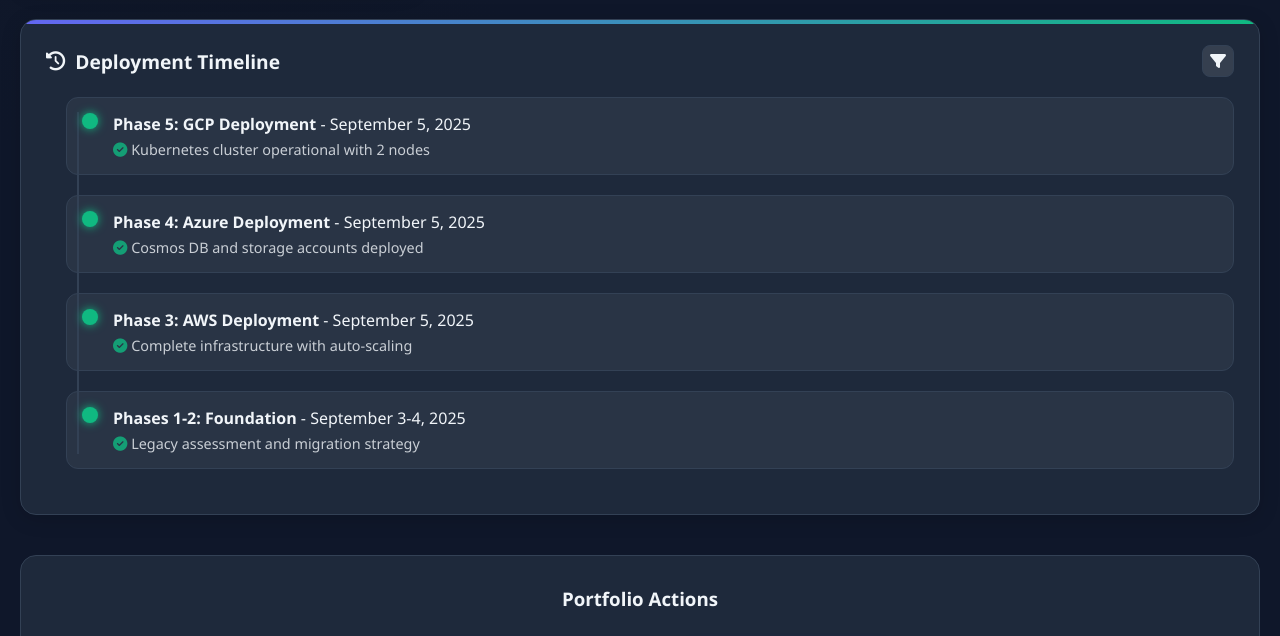
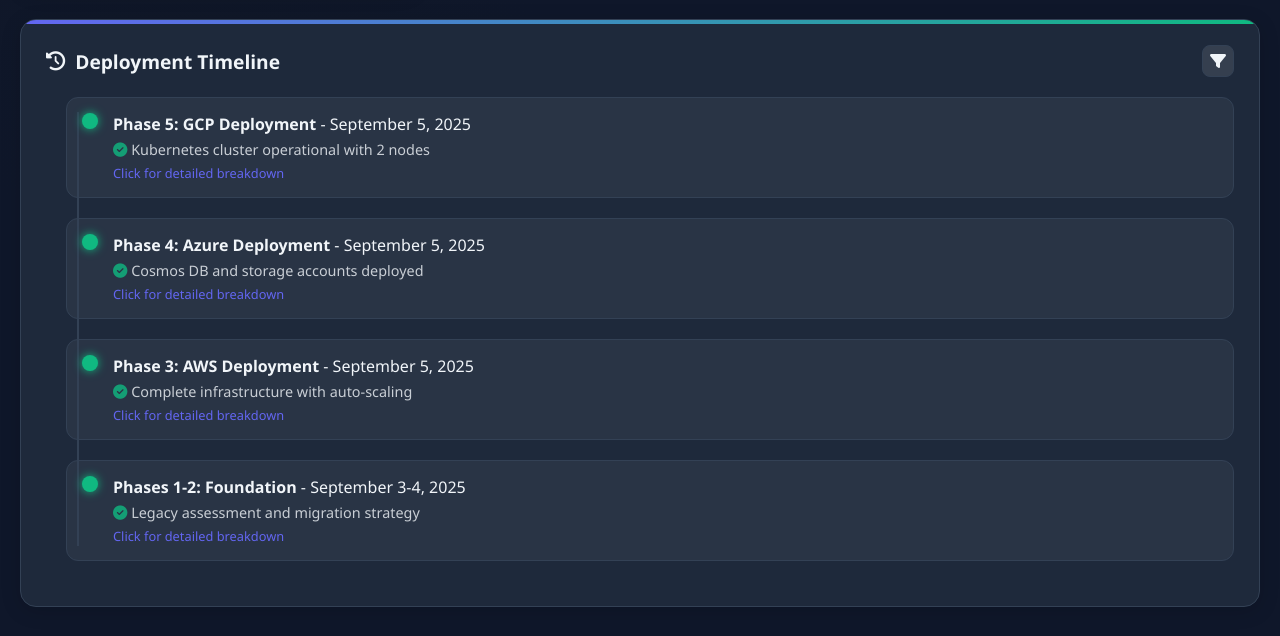
Before and after one commit to AJ-Almohammad/Enterprise-Cloud-Solutions-Portfolio-Demo-, a plain HTML site: page devops-dashboard.html in a window 1280 px wide. Shown: the part 1125-1761 px from the top of the page. Drawn offline with Linux system fonts and the light colour scheme.

Commit message:
Add interactive timeline with detailed phase breakdowns and documentation links

```diff
--- a/devops-dashboard.html
+++ b/devops-dashboard.html
@@ -702,7 +702,7 @@
                             </div>
                             <span>RDS Database</span>
                         </div>
-                        <strong style="color: var(--secondary;">">1 Available</strong>
+                        <strong style="color: var(--secondary);">1 Available</strong>
                     </div>
                     <div class="resource-item" onclick="viewKubernetesDetails()">
                         <div style="display: flex; align-items: center; gap: 10px;">
@@ -743,40 +743,47 @@
                 </div>
             </div>
             <div class="timeline">
-                <div class="timeline-item">
+                <div class="timeline-item" onclick="showPhaseDetails('phase5')" style="cursor: pointer;">
                     <div class="timeline-dot online"></div>
                     <div>
                         <strong>Phase 5: GCP Deployment</strong> - September 5, 2025
                         <div style="opacity: 0.8; font-size: 0.9rem; margin-top: 5px;">
                             <i class="fas fa-check-circle" style="color: var(--secondary);"></i> Kubernetes cluster operational with 2 nodes
                         </div>
+                        <div style="font-size: 0.8rem; color: var(--primary); margin-top: 5px;">Click for detailed breakdown</div>
                     </div>
                 </div>
-                <div class="timeline-item">
+
+                <div class="timeline-item" onclick="showPhaseDetails('phase4')" style="cursor: pointer;">
                     <div class="timeline-dot online"></div>
                     <div>
                         <strong>Phase 4: Azure Deployment</strong> - September 5, 2025
                         <div style="opacity: 0.8; font-size: 0.9rem; margin-top: 5px;">
                             <i class="fas fa-check-circle" style="color: var(--secondary);"></i> Cosmos DB and storage accounts deployed
                         </div>
+                        <div style="font-size: 0.8rem; color: var(--primary); margin-top: 5px;">Click for detailed breakdown</div>
                     </div>
                 </div>
-                <div class="timeline-item">
+
+                <div class="timeline-item" onclick="showPhaseDetails('phase3')" style="cursor: pointer;">
                     <div class="timeline-dot online"></div>
                     <div>
                         <strong>Phase 3: AWS Deployment</strong> - September 5, 2025
                         <div style="opacity: 0.8; font-size: 0.9rem; margin-top: 5px;">
                             <i class="fas fa-check-circle" style="color: var(--secondary);"></i> Complete infrastructure with auto-scaling
                         </div>
+                        <div style="font-size: 0.8rem; color: var(--primary); margin-top: 5px;">Click for detailed breakdown</div>
                     </div>
                 </div>
-                <div class="timeline-item">
+
+                <div class="timeline-item" onclick="showPhaseDetails('phases12')" style="cursor: pointer;">
                     <div class="timeline-dot online"></div>
                     <div>
                         <strong>Phases 1-2: Foundation</strong> - September 3-4, 2025
                         <div style="opacity: 0.8; font-size: 0.9rem; margin-top: 5px;">
                             <i class="fas fa-check-circle" style="color: var(--secondary);"></i> Legacy assessment and migration strategy
                         </div>
+                        <div style="font-size: 0.8rem; color: var(--primary); margin-top: 5px;">Click for detailed breakdown</div>
                     </div>
                 </div>
             </div>
@@ -884,61 +891,128 @@
             alert('Settings panel - Coming soon in next portfolio update');
         }
 
-        // Add some interactive animations
-        document.addEventListener('DOMContentLoaded', function() {
-            // Animate progress bars
-            const progressBars = document.querySelectorAll('.progress-fill');
-            progressBars.forEach(bar => {
-                const width = bar.style.width;
-                bar.style.width = '0%';
-                setTimeout(() => {
-                    bar.style.width = width;
-                }, 500);
-            });
+        // Timeline navigation functions
+        function showPhaseDetails(phase) {
+            const phaseData = {
+                'phase5': {
+                    title: 'Phase 5: GCP Deployment',
+                    date: 'September 5, 2025',
+                    status: 'Complete',
+                    details: [
+                        'VPC Network: ecommerce-vpc operational',
+                        'Kubernetes Engine: 2-node cluster running',
+                        'Compute Engine: VM instances deployed',
+                        'Firewall Rules: SSH and web traffic configured'
+                    ],
+                    links: [
+                        { name: 'View GCP Documentation', url: 'https://github.com/AJ-Almohammad/Enterprise-Cloud-Solutions-Portfolio-Demo-/tree/main/05-gcp-deployment' },
+                        { name: 'Kubernetes Engine Details', url: 'https://github.com/AJ-Almohammad/Enterprise-Cloud-Solutions-Portfolio-Demo-/tree/main/05-gcp-deployment/kubernetes-engine' }
+                    ]
+                },
+                'phase4': {
+                    title: 'Phase 4: Azure Deployment',
+                    date: 'September 5, 2025',
+                    status: '75% Complete',
+                    details: [
+                        'Resource Groups: Multiple groups organized',
+                        'Cosmos DB: NoSQL database operational',
+                        'Storage Accounts: Blob storage deployed',
+                        'Virtual Networks: VNet with subnets configured'
+                    ],
+                    links: [
+                        { name: 'View Azure Documentation', url: 'https://github.com/AJ-Almohammad/Enterprise-Cloud-Solutions-Portfolio-Demo-/tree/main/04-azure-deployment' },
+                        { name: 'Cosmos DB Details', url: 'https://github.com/AJ-Almohammad/Enterprise-Cloud-Solutions-Portfolio-Demo-/tree/main/04-azure-deployment/cosmos-db' }
+                    ]
+                },
+                'phase3': {
+                    title: 'Phase 3: AWS Deployment',
+                    date: 'September 5, 2025',
+                    status: 'Complete',
+                    details: [
+                        'VPC: 2 custom VPCs with subnets',
+                        'EC2: 3 instances with auto-scaling',
+                        'RDS: MySQL database operational',
+                        'Load Balancer: Application LB active'
+                    ],
+                    links: [
+                        { name: 'View AWS Documentation', url: 'https://github.com/AJ-Almohammad/Enterprise-Cloud-Solutions-Portfolio-Demo-/tree/main/03-aws-deployment' },
+                        { name: 'Auto Scaling Details', url: 'https://github.com/AJ-Almohammad/Enterprise-Cloud-Solutions-Portfolio-Demo-/tree/main/03-aws-deployment/auto-scaling' }
+                    ]
+                },
+                'phases12': {
+                    title: 'Phases 1-2: Foundation',
+                    date: 'September 3-4, 2025',
+                    status: 'Complete',
+                    details: [
+                        'Legacy Assessment: Current state analysis',
+                        'Cost Analysis: Multi-cloud comparison',
+                        'Migration Strategy: Business case developed',
+                        'Risk Assessment: Mitigation matrix created'
+                    ],
+                    links: [
+                        { name: 'Legacy Assessment', url: 'https://github.com/AJ-Almohammad/Enterprise-Cloud-Solutions-Portfolio-Demo-/tree/main/01-legacy-assessment' },
+                        { name: 'Migration Strategy', url: 'https://github.com/AJ-Almohammad/Enterprise-Cloud-Solutions-Portfolio-Demo-/tree/main/02-migration-strategy' }
+                    ]
+                }
+            };
 
-            // Update status indicators
-            const dots = document.querySelectorAll('.status-dot');
-            setInterval(() => {
-                dots.forEach(dot => {
-                    if (dot.classList.contains('online')) {
-                        dot.style.opacity = dot.style.opacity === '0.5' ? '1' : '0.5';
-                    }
-                });
-            }, 2000);
+            const phaseInfo = phaseData[phase];
+            if (!phaseInfo) return;
 
-            // Add hover effects to cards
-            const cards = document.querySelectorAll('.card');
-            cards.forEach(card => {
-                card.addEventListener('mouseenter', () => {
-                    card.style.transform = 'translateY(-8px)';
-                });
-                card.addEventListener('mouseleave', () => {
-                    card.style.transform = 'translateY(0)';
-                });
-            });
+            const detailsHtml = phaseInfo.details.map(detail => `<li>${detail}</li>`).join('');
+            const linksHtml = phaseInfo.links.map(link => `<a href="${link.url}" target="_blank">${link.name} →</a>`).join('<br>');
 
-            // Simulate live data updates
-            setInterval(() => {
-                // Randomly update metrics for demo purposes
-                const metrics = document.querySelectorAll('.metric');
-                metrics.forEach(metric => {
-                    if (Math.random() > 0.7) {
-                        const currentValue = parseInt(metric.textContent);
-                        const newValue = Math.min(100, currentValue + Math.floor(Math.random() * 5) - 2);
-                        metric.textContent = newValue + '%';
-
-                        // Update color based on value
-                        if (newValue >= 90) {
-                            metric.style.color = 'var(--secondary)';
-                        } else if (newValue >= 75) {
-                            metric.style.color = 'var(--warning)';
-                        } else {
-                            metric.style.color = 'var(--danger)';
-                        }
-                    }
-                });
-            }, 5000);
-        });
+            const popup = window.open('', '_blank', 'width=600,height=500');
+            popup.document.write(`
+                <html>
+                    <head>
+                        <title>${phaseInfo.title} Details</title>
+                        <style>
+                            body {
+                                font-family: 'Segoe UI', sans-serif;
+                                padding: 30px;
+                                background: #0f172a;
+                                color: white;
+                                line-height: 1.6;
+                            }
+                            h1 { color: #6366f1; margin-bottom: 10px; }
+                            .status {
+                                background: #10b981;
+                                color: white;
+                                padding: 5px 15px;
+                                border-radius: 20px;
+                                display: inline-block;
+                                margin-bottom: 20px;
+                                font-size: 0.9rem;
+                            }
+                            ul { padding-left: 20px; margin: 20px 0; }
+                            li { margin: 8px 0; }
+                            a {
+                                color: #6366f1;
+                                text-decoration: none;
+                                display: inline-block;
+                                margin: 5px 0;
+                                padding: 8px 16px;
+                                background: rgba(99, 102, 241, 0.1);
+                                border-radius: 8px;
+                                transition: background 0.3s ease;
+                            }
+                            a:hover { background: rgba(99, 102, 241, 0.2); }
+                            .date { opacity: 0.8; margin-bottom: 20px; }
+                        </style>
+                    </head>
+                    <body>
+                        <h1>${phaseInfo.title}</h1>
+                        <div class="date">${phaseInfo.date}</div>
+                        <div class="status">Status: ${phaseInfo.status}</div>
+                        <h3>Implementation Details:</h3>
+                        <ul>${detailsHtml}</ul>
+                        <h3>Documentation Links:</h3>
+                        <div>${linksHtml}</div>
+                    </body>
+                </html>
+            `);
+        }
     </script>
 </body>
 </html>
```
